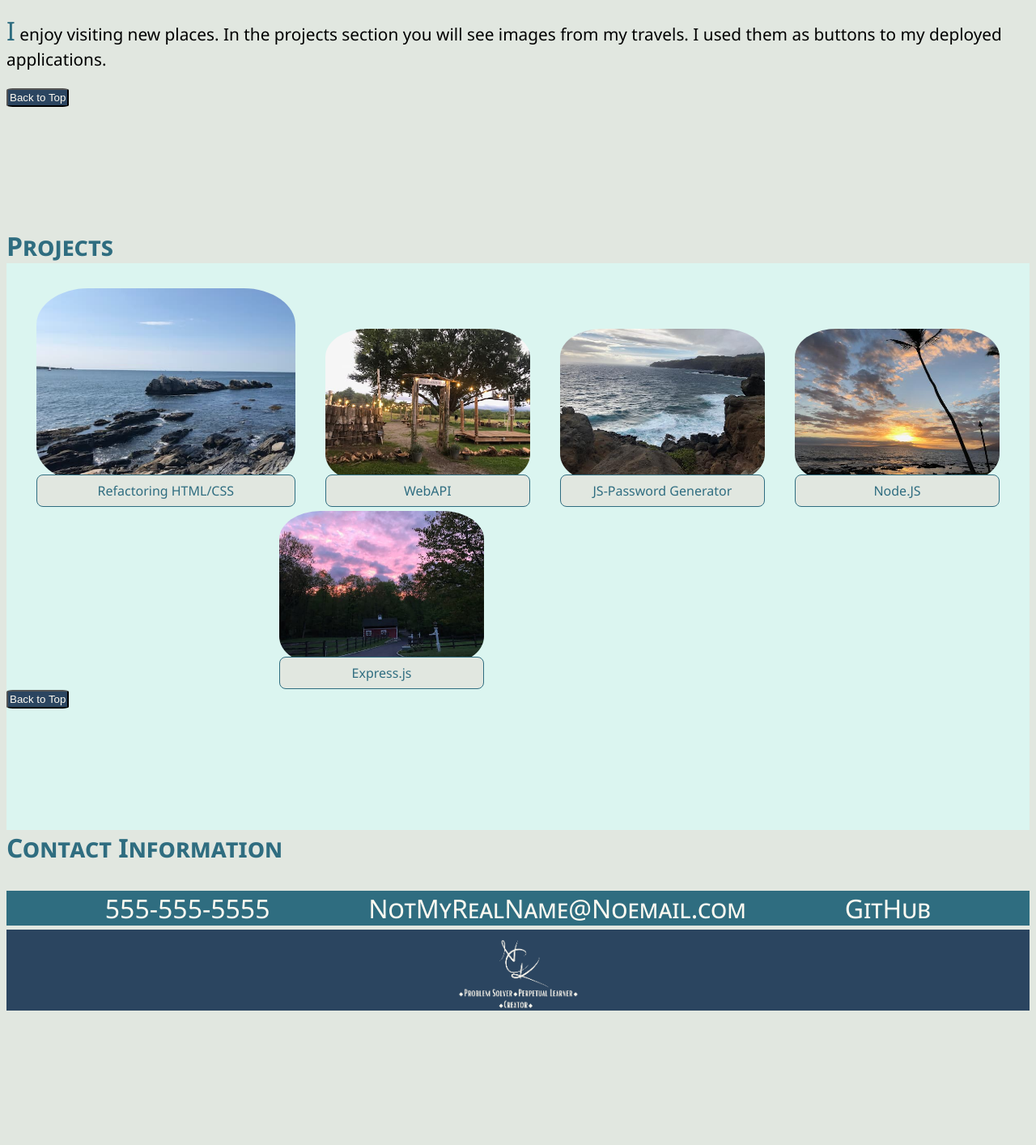
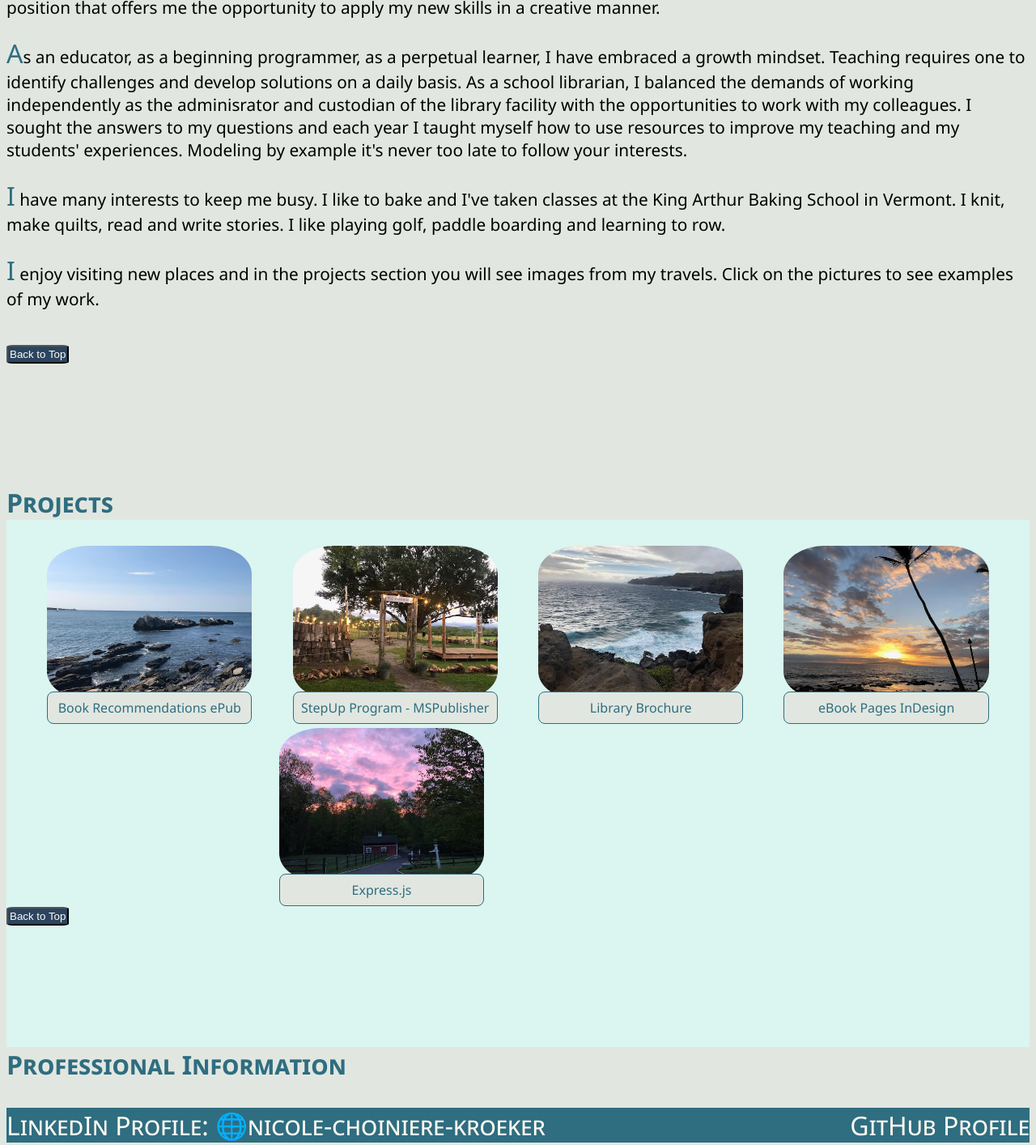
Before and after one commit to nchoin/Portfolio-NCK-projects, a plain HTML site: page index.html in a window 1280 px wide. Shown: the part 880-2294 px from the top of the page at 81% size. Before the commit the page ends 2136 px from the top, so only its background shows below. Drawn offline with Linux system fonts and the light colour scheme.

Commit message:
updated links and wording to reflect a broader portfolio of work related to ebook publishing.

```diff
--- a/Assets/style2.css
+++ b/Assets/style2.css
@@ -168,7 +168,7 @@ figure {
     display: flex;
     flex-wrap: wrap;
     flex-direction: row;
-    justify-content: space-evenly;
+    justify-content:space-between;
     align-items: baseline;
     background-color: var(--dkblue);
     margin: 0 0 5px 0;
--- a/index.html
+++ b/index.html
@@ -19,7 +19,7 @@
             <li><a href="#home">Home</a></li>
             <li><a href="#home">About Me</a></li>
             <li><a href="#projects">Projects</a></li>
-            <li><a href="#contact">Contact Info</a></li>
+            <li><a href="#contact">Professional Info</a></li>
             </ul>
          </nav>
 
@@ -41,13 +41,17 @@
                 <img class="circlepic" src="Assets/images/Me-with-glacier.jpeg" alt="woman holding piece of ice infront of glacier">
         </div>
 
-            <p>After twenty-six years as an educator, I am following a new career path in the computer programming world. My first experience in coding was back in the 1990s when education was in the infant stages of getting connected. Another teacher and I started working with HTML to craft the school's first website. My interest in using technology as a tool continued to grow and I earned my first Master's degree in Technology Education. I became a leader in incorporating tech tools in the classroom. My second Master's degree in school-library media and my National Board Certified Teacher portfolio offered more opportunities to explore this path.</p>
+            <p>After twenty-six years as an educator, I am exploring a new career combining my interests in books,graphic design, writing, and computer programming.</p>
+            <p>During my years an elementary school librarian and an avid reader, I developed a strong background in children's publishing. I curated a library collection responsive to the interests and needs of the population. My interest in graphic design began as the editor of the annual publication of available campus programming at Boston College. I created the publication using Adobe Pagemaker. I was involved in the many aspects of the publishing process from writing, editing, proofreading, meeting with printers and reviewing the mockup before the final before going to print. Over the years, I transferred the knowledge gained from that experience in creating print and digital brochures, flyers, and informational booklets using Microsoft Publisher and Adobe's InDesign as well online creation tools like Canva and Book Creator. </p>
 
-            <p>As an educator, I've practiced the growth mindset. Teaching requires one to identify challenges and develop solutions on a daily basis. I sought the answers to my questions and each year I taught myself how to use resources to improve my teaching and my students' experiences. My motto is to keep learning and growing.</p>
+            <p>For the past six months, I dedicated my time learning the basics of computer programming. My coursework has focused on HTML and CSS with a brief introduction to Javascript. I created this website using what I have learned this far. I hope to find a position that offers me the opportunity to apply my new skills in a creative manner.</p>
+
+            <p>As an educator, as a beginning programmer, as a perpetual learner, I have embraced a growth mindset. Teaching requires one to identify challenges and develop solutions on a daily basis. As a school librarian, I balanced the demands of working independently as the adminisrator and custodian of the library facility with the opportunities to work with my colleagues. I sought the answers to my questions and each year I taught myself how to use resources to improve my teaching and my students' experiences. Modeling by example it's  never too late to follow your interests.</p>
 
             <p>I have many interests to keep me busy. I like to bake and I've taken classes at the King Arthur Baking School in Vermont. I knit, make quilts, read and write stories. I like playing golf, paddle boarding and learning to row.</p>
 
-            <p>I enjoy visiting new places. In the projects section you will see images from my travels. I used them as buttons to my deployed applications. </p>
+            <p>I enjoy visiting new places and in the projects section you will see images from my travels. Click on the pictures to see examples of my work.</p>
+            <br>
             <button><a href="#home">Back to Top</a></button>
 
         <div id="projects"></div>
@@ -59,9 +63,9 @@
 
             <div class="container">
             <!-- <div class="project-block"></div> -->
-
-            <figure><a href="https://nchoin.github.io/challenge-1/" target=”_blank”><img class="circlebuttonb" src="Assets/images/buffalorocksm.jpg" alt="Large rock formation in water"></a>
-                <figcaption class="project-label">Refactoring HTML/CSS</figcaption>
+        <!--https://nchoin.github.io/challenge-1/-->
+            <figure><a href="./Assets/images/Tokeneke READS!.epub" target=”_blank”><img class="circlebutton" src="Assets/images/buffalorocksm.jpg" alt="Large rock formation in water"></a>
+                <figcaption class="project-label">Book Recommendations ePub</figcaption>
             </figure>
 
             <!-- will need to add link when live in the future <a href="add link to deployed site here"></a> put the img inside this link tag -->
@@ -74,19 +78,21 @@
             <img class="circlebutton" src="Assets/images/farmhousesm.jpg" alt="Outdoor seating">
             </div> -->
             <figure>
-                <img class="circlebutton" src="Assets/images/farmhousesm.jpg" alt="Outdoor seating">
-                <figcaption class="project-label">WebAPI</figcaption>
+                <a href="./Assets/images/2021 stepping up program modified for privacy.pdf" target=”_blank”>
+                <img class="circlebutton" src="Assets/images/farmhousesm.jpg" alt="Outdoor seating"></a>
+                <figcaption class="project-label">StepUp Program - MSPublisher</figcaption>
             </figure>
             <!-- will need to add link when live in the future <a href="add link to deployed site here"></a> put the img inside this link tag -->
             <figure>
-            <img class="circlebutton" src="Assets/images/mauicoastsm.jpg" alt="Maui Coast">
-            <figcaption class="project-label">JS-Password Generator</figcaption>
+            <a href="./Assets/images/kindergarten orientation brochure.pdf" target=”_blank”>
+            <img class="circlebutton" src="Assets/images/mauicoastsm.jpg" alt="Maui Coast"></a>
+            <figcaption class="project-label">Library Brochure</figcaption>
             </figure>
 
              <!-- will need to add link when live in the future <a href="add link to deployed site here"></a> put the img inside this link tag -->
             <figure>
             <img class="circlebutton" src="Assets/images/mauisunsetsm.jpg" alt="Maui sunset over water">
-            <figcaption class="project-label">Node.JS</figcaption>
+            <figcaption class="project-label">eBook Pages InDesign</figcaption>
             </figure>
 
             <!-- will need to add link when live in the future <a href="add link to deployed site here"></a> put the img inside this link tag -->
@@ -103,22 +109,12 @@
             </div>
             <button><a href="#home">Back to Top</a></button>
         <section class="contact">
-            <h1>Contact Information</h1>
+            <h1>Professional Information</h1>
 
-            <!-- <form class="form">
-                <label for="fname">First Name:</label><br>
-                <input type="text" class="form" name="fname" placeholder="First Name" size="100"><br>
-                <label for="lname">Last Name:</label><br>
-                <input type="text" class="form"  name="lname" placeholder="Last Name" size="100"><br>
-                <label for="email">Email Address:</label><br>
-                <input type="email" class="form"  name="email" placeholder="Type Your Email Address" size="100"><br>
-                <label for="message">Message:</label><br>
-                <input type="text" class="form"  name="message" placeholder="Please type your message here." size="100" maxlength="500"><br>
-            </form> -->
             <div class="contact-container">
-                <div class="info">555-555-5555</div>
-                <div class="info">NotMyRealName@Noemail.com</div>
-                <div class="info"><a href="https://github.com/nchoin" target=”_blank”>GitHub</a></div>
+                <div class="info"><a href="https://www.linkedin.com/in/nicole-choiniere-kroeker" target="_blank">LinkedIn Profile: 🌐nicole-choiniere-kroeker</a></div>
+                <!-- <div class="info">nchoin2@gmail.com</div> -->
+                <div class="info"><a href="https://github.com/nchoin" target=”_blank”>GitHub Profile</a></div>
             </div>
         </section>
     </main>
@@ -127,6 +123,7 @@
 
 <footer>
     <div class="logo-container">
+
     <img class="logo" src="Assets/images/logowhite.png" alt="initials-logo NCK">
     <!-- <button class="top"><a href="#home">Back to Top</a></button> -->
     </div>
```
Also changed, not shown: 3 other files.
